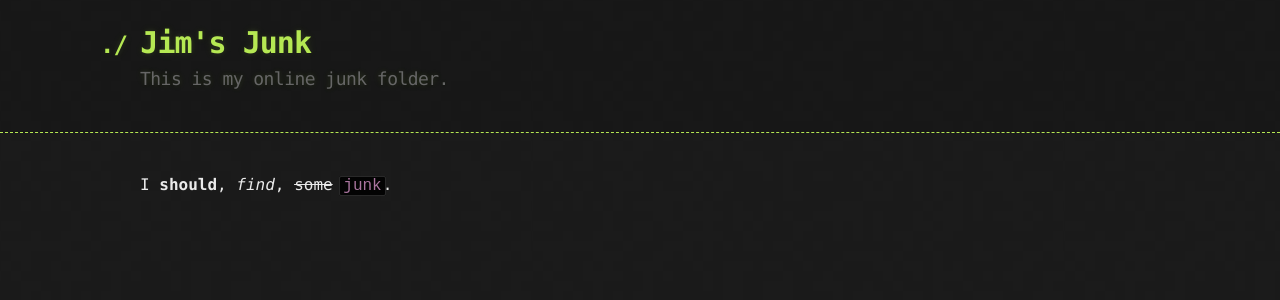
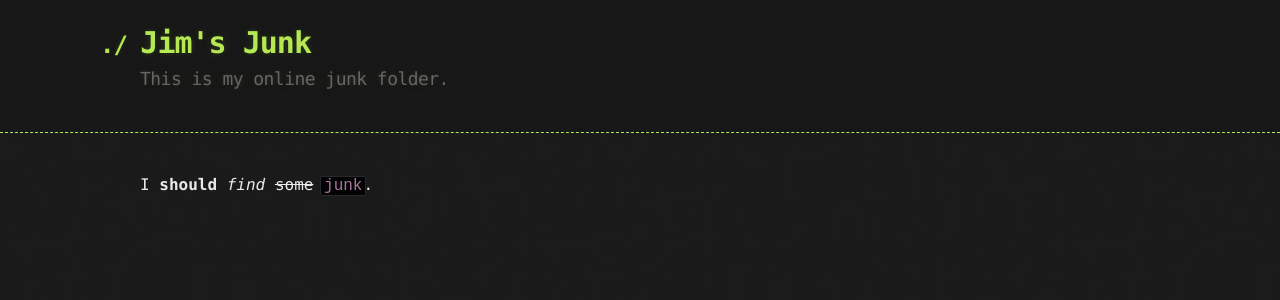
Before and after one commit to jimg72/jimg72.github.io, a Jekyll site: the page built from docs/index.md, in a window 1280 px wide. Shown: the top 300 px of the page. Built offline with Jekyll 4.4.1, drawn with Linux system fonts in a browser that asks for light colours.

```diff
--- a/docs/index.md
+++ b/docs/index.md
@@ -2,4 +2,4 @@
 layout: default
 ---
 
-I **should**, _find_, ~~some~~ `junk`.
+I **should** _find_ ~~some~~ `junk`.
```
